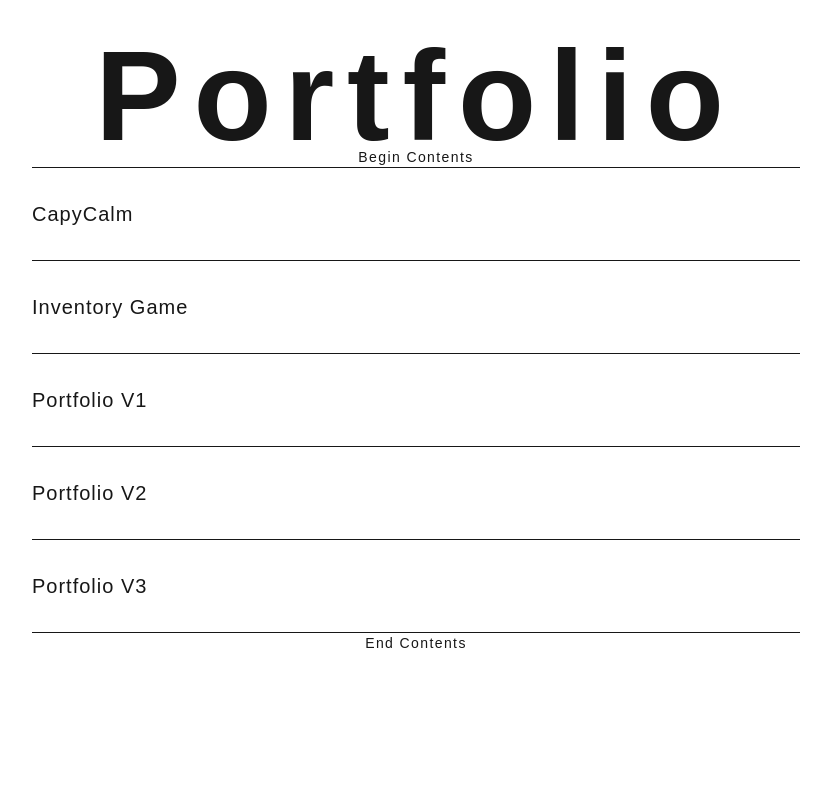
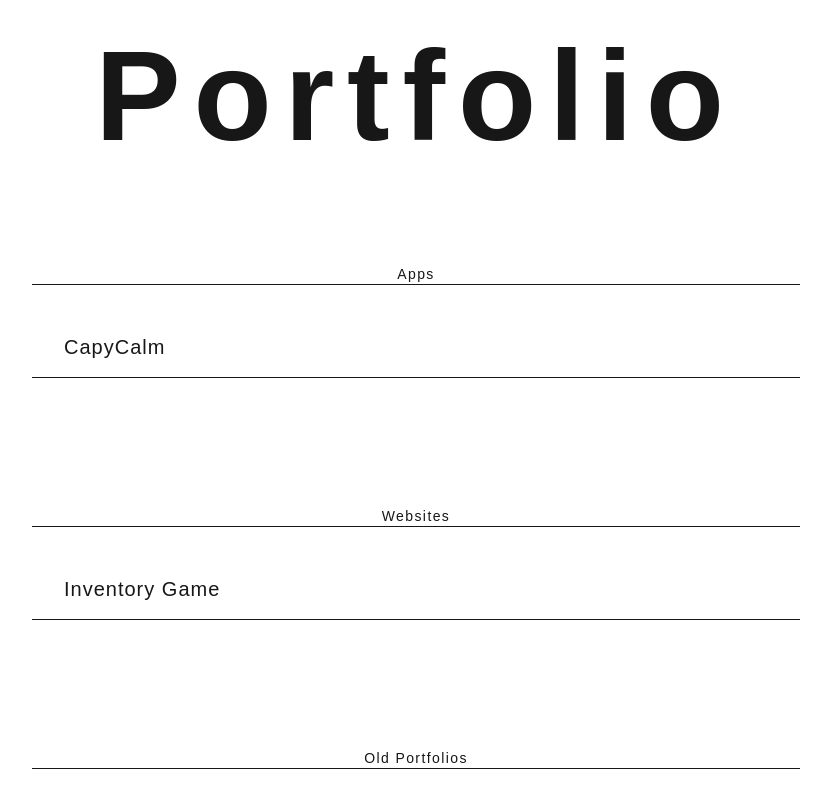
Before and after one commit to ToadBoyChen/new_portfolio, a Next.js app: page /portfolio in a window 1280 px wide. Shown: the whole page, without its empty margins (224-1055 px from the left). Built offline with nearby package versions, Linux system fonts and the light colour scheme.

Commit message:
more portfolio styling and fix overflow issues

```diff
--- a/app/page.tsx
+++ b/app/page.tsx
@@ -5,7 +5,7 @@ export default function Home() {
 
     return (
         <main
-            className="flex flex-col relative h-screen w-screen items-center">
+            className="flex flex-col relative h-screen w-screen items-center overflow-x-hidden">
             <div className="w-full flex text-[15vh] md:text-[20vh] font-black leading-none text-stone-200">
                 <IntroText
                     text="TOBY"
--- a/app/portfolio/page.tsx
+++ b/app/portfolio/page.tsx
@@ -3,15 +3,15 @@ import PortfolioMenu from "@/components/PortfolioMenu";
 
 export default function Portfolio() {
     return (
-        <main className="w-full h-full flex flex-col items-center">
-            <div className="py-8 absolute top-0 text-8xl md:text-9xl font-black leading-none justify-center tracking-normal sm:tracking-wide md:tracking-widest">
+        <main className="w-full flex flex-col items-center">
+            <div className="py-8 text-8xl md:text-9xl font-black leading-none justify-center tracking-normal sm:tracking-wide md:tracking-widest">
                 <IntroText
                     text="Portfolio"
                     direction="right"
                     spacing={false}
                 />
             </div>
-            <div className="my-auto">
+            <div className="mt-48 mb-72">
                 <PortfolioMenu />
             </div>
         </main>
--- a/components/PortfolioEntry.tsx
+++ b/components/PortfolioEntry.tsx
@@ -12,15 +12,17 @@ const svgs: { [key: string]: React.ElementType } = {
 interface PortfolioEntryProps {
     text: string,
     image: string,
-    link: string
+    colour: string,
+    link: string,
 }
 
 export default function PortfolioEntry(props: PortfolioEntryProps) {
-    const [y, svgApi] = useSpring(() => ({
-        y: "100%",
+    const [{ svgY, bgY }, svgApi] = useSpring(() => ({
+        svgY: "100%",
+        bgY: "100%",
     }));
 
-    // Calculates random rotations based on the portfolio entry text
+    // Calculates random rotations and x displacements based on the portfolio entry text
     let hash = 5381;
     for (let i = 0; i < props.text.length; i++) {
         hash = (hash * 33) ^ props.text.charCodeAt(i);
@@ -35,13 +37,14 @@ export default function PortfolioEntry(props: PortfolioEntryProps) {
 
     return (
         <div
-            className="relative flex flex-row justify-around border-b overflow-hidden"
+            className={`relative border-b overflow-hidden`}
 
-            onMouseEnter={() => svgApi.start({ y: "0%" })}
-            onMouseLeave={() => svgApi.start({ y: "100%" })}
+            onMouseEnter={() => svgApi.start({ svgY: "0%", bgY: "0%" })}
+            onMouseLeave={() => svgApi.start({ svgY: "100%", bgY: "100%" })}
         >
+            <div className="flex flex-row justify-around">
                 <Link
-                className="text-xl tracking-wider w-2/3"
+                    className=" px-8 py-4 text-xl tracking-wider w-2/3"
                     href={props.link}
                 >
                     {props.text}
@@ -50,7 +53,7 @@ export default function PortfolioEntry(props: PortfolioEntryProps) {
                 {/* SVG container starts translate below its div (overflow is hidden) */}
                 <animated.div
                     className="translate-y-0 w-1/3"
-                style={y}
+                    style={{ y: svgY}}
                 >
                     <SvgComponent
                         className="w-15 h-15"
@@ -58,5 +61,6 @@ export default function PortfolioEntry(props: PortfolioEntryProps) {
                     />
                 </animated.div>
             </div>
+        </div>
     );
 }
--- a/components/PortfolioMenu.tsx
+++ b/components/PortfolioMenu.tsx
@@ -5,20 +5,48 @@ export default function PortfolioMenu() {
     return (
         <div className="min-w-sm sm:min-w-md md:min-w-xl lg:min-w-3xl h-[60vh] flex flex-col justify-center">
             <p className="text-sm border-b tracking-widest mb-8 text-center">
-                {"Begin Contents"}
+                {"Apps"}
             </p>
             <ul className="flex flex-col gap-8">
                 <li>
                     <PortfolioEntry
                         text="CapyCalm"
                         image="capy"
+                        colour="hover:bg-red-500"
+                        link="/thing-one"
+                    />
+                </li>
+            </ul>
+            <p className="text-sm border-b tracking-widest mt-32 mb-8 text-center">
+                {"Websites"}
+            </p>
+            <ul>
+                <li>
+                    <PortfolioEntry
+                        text="Inventory Game"
+                        image="capy"
+                        colour="hover:bg-green-500"
+                        link="/thing-one"
+                    />
+                </li>
+            </ul>
+            <p className="text-sm border-b tracking-widest mt-32 mb-8 text-center">
+                {"Old Portfolios"}
+            </p>
+            <ul>
+                <li>
+                    <PortfolioEntry
+                        text="Portfolio V3"
+                        image="capy"
+                        colour="hover:bg-blue-500"
                         link="/thing-one"
                     />
                 </li>
                 <li>
                     <PortfolioEntry
-                        text="Inventory Game"
+                        text="Portfolio V2"
                         image="capy"
+                        colour="hover:bg-purple-500"
                         link="/thing-one"
                     />
                 </li>
@@ -26,27 +54,11 @@ export default function PortfolioMenu() {
                     <PortfolioEntry
                         text="Portfolio V1"
                         image="capy"
-                        link="/thing-one"
-                    />
-                </li>
-                <li>
-                    <PortfolioEntry
-                        text="Portfolio V2"
-                        image="capy"
-                        link="/thing-one"
-                    />
-                </li>
-                <li>
-                    <PortfolioEntry
-                        text="Portfolio V3"
-                        image="capy"
+                        colour="hover:bg-yellow-500"
                         link="/thing-one"
                     />
                 </li>
             </ul>
-            <p className="text-sm tracking-widest text-center">
-                {"End Contents"}
-            </p>
         </div>
     );
 }
--- a/components/TransitionWrapper.tsx
+++ b/components/TransitionWrapper.tsx
@@ -19,7 +19,7 @@ export default function TransitionWrapper( { children }: { children: React.React
             {transitions((style, item) => (
                 <animated.div
                     style={style}
-                    className="fixed inset-0 w-screen h-screen overflow-hidden z-10"
+                    className="fixed inset-0 w-screen h-screen overflow-auto z-10"
                 >
                     {item}
                 </animated.div>
```
Lines whose indentation alone changed are shown as unchanged.
